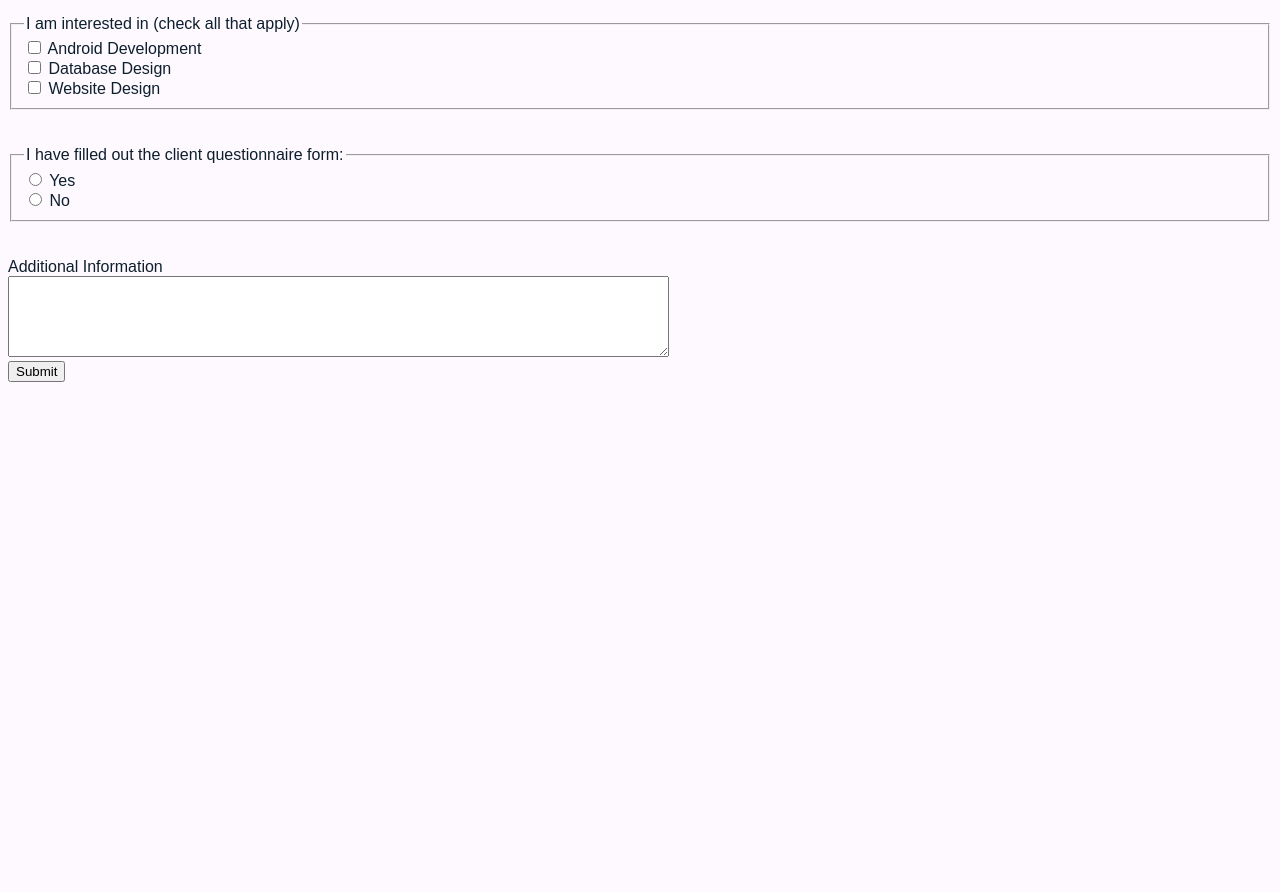
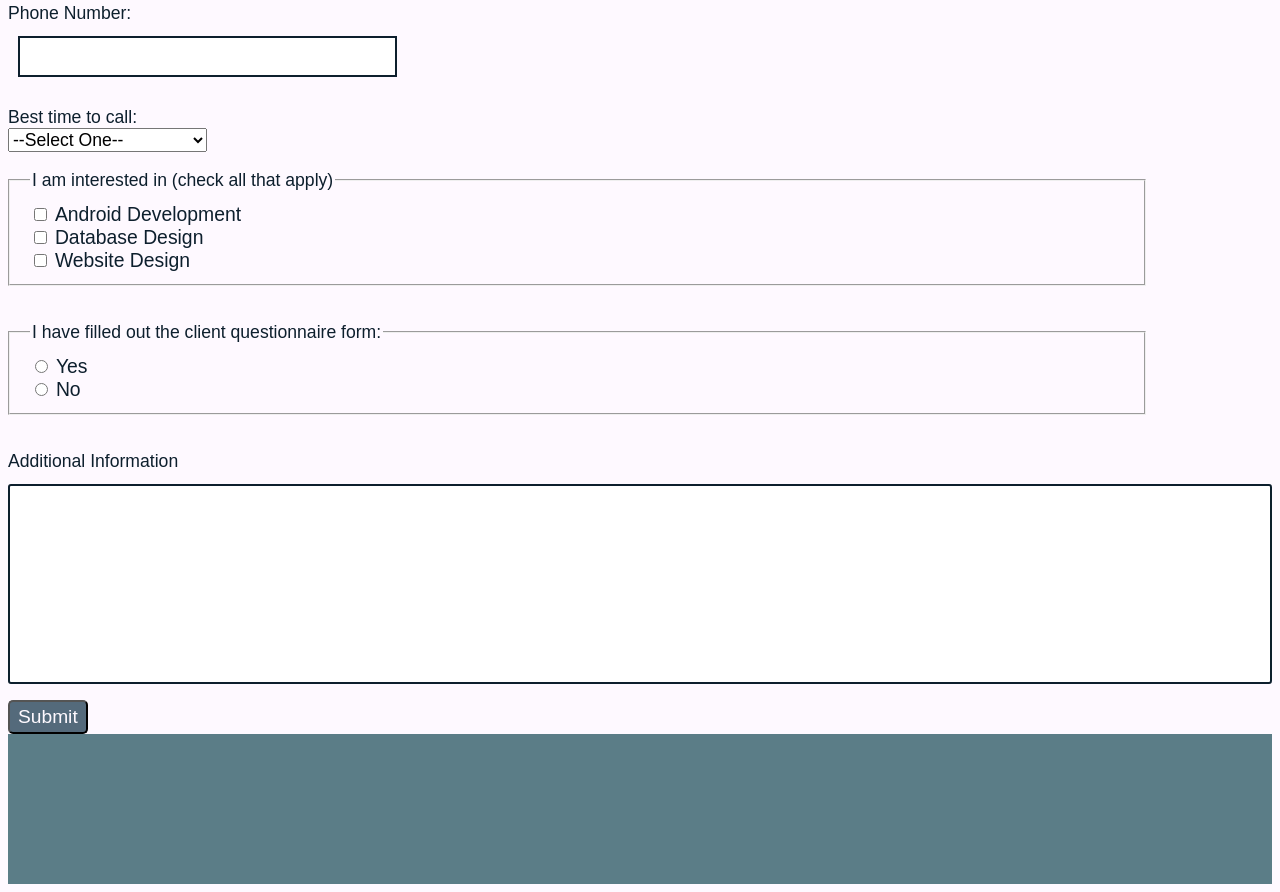
Before and after one commit to Jeffreyoboe1/Genesis10, a plain HTML site: page portfolio/contact.html in a window 1280 px wide. Shown: the part 806-1698 px from the top of the page. Before the commit the page ends 1196 px from the top, so only its background shows below. Drawn offline with Linux system fonts and the light colour scheme.

Commit message:
I added style sheet and styles for home page and for forms.

```diff
--- a/portfolio/contact.html
+++ b/portfolio/contact.html
@@ -10,6 +10,7 @@
   <head>
     <title>Contact</title>
     <link rel="stylesheet" href="styles/main.css" type="text/css">
+    <link rel="stylesheet" href="styles/forms.css" type="text/css">
   </head>
 
   <body>
--- /dev/null
+++ b/portfolio/styles/forms.css
@@ -0,0 +1,56 @@
+/*
+Creator: Jeffrey S. Padgett
+Date created: 12/21/2018
+Last revision: 12/21/2018
+*/
+
+label, fieldset {
+  font-size: 1.1em;
+}
+
+input[type=text] {
+  border: 2px solid #0d1f2d;
+  width: 30%;
+  padding: 8px;
+  margin: 12px 10px;
+  box-sizing: border-box;
+  font-size: 1.1em;
+}
+
+fieldset {
+  background-color: #fef9ff;
+  width: 90%;
+  padding: 12px 20px;
+  margin: 0px 0px;
+  box-sizing:	border-box;
+}
+
+select, textarea {   <!-- select, the drop down clicker, does not change in safari or chrome on macOS.-->
+    margin: 12px 0;
+    font-size: 1.1em;
+}
+
+input[type=submit] {
+    font-size: 1.2em;
+    background-color: #546a7b;
+    border-radius: 5px;
+    color: #fef9ff;
+    padding: 4px 8px;
+}
+
+input[type=submit]:hover {
+  background-color: #f2eded;
+  color: #546a7b;
+}
+
+textarea {
+    width: 100%;
+    height: 200px;
+    padding: 12px 20px;
+    margin: 12px 0;
+    box-sizing: border-box;
+    border: 2px solid #0d1f2d;
+    border-radius: 3px;
+    background-color: #fff;
+    resize: none;
+}
--- a/portfolio/styles/main.css
+++ b/portfolio/styles/main.css
@@ -10,7 +10,7 @@ body {
   color: #0d1f2d;
 }
 
-header {
+header, footer {
   background-color: #5b7d87;
   color: #fef9ff;
   height: 100px;
@@ -21,3 +21,9 @@ header {
 h1 {
   font-size: 2.5em;
 }
+
+nav {
+  margin-top: 4px;
+  border-top: 3px dashed #546a7b;
+  border-bottom: 3px dashed #546a7b;
+}
```
Also changed, not shown: portfolio/index.html (+5 -5 lines), portfolio/projects.html (+1 -0 lines), portfolio/testimonials.html (+2 -0 lines), 2 other files.
